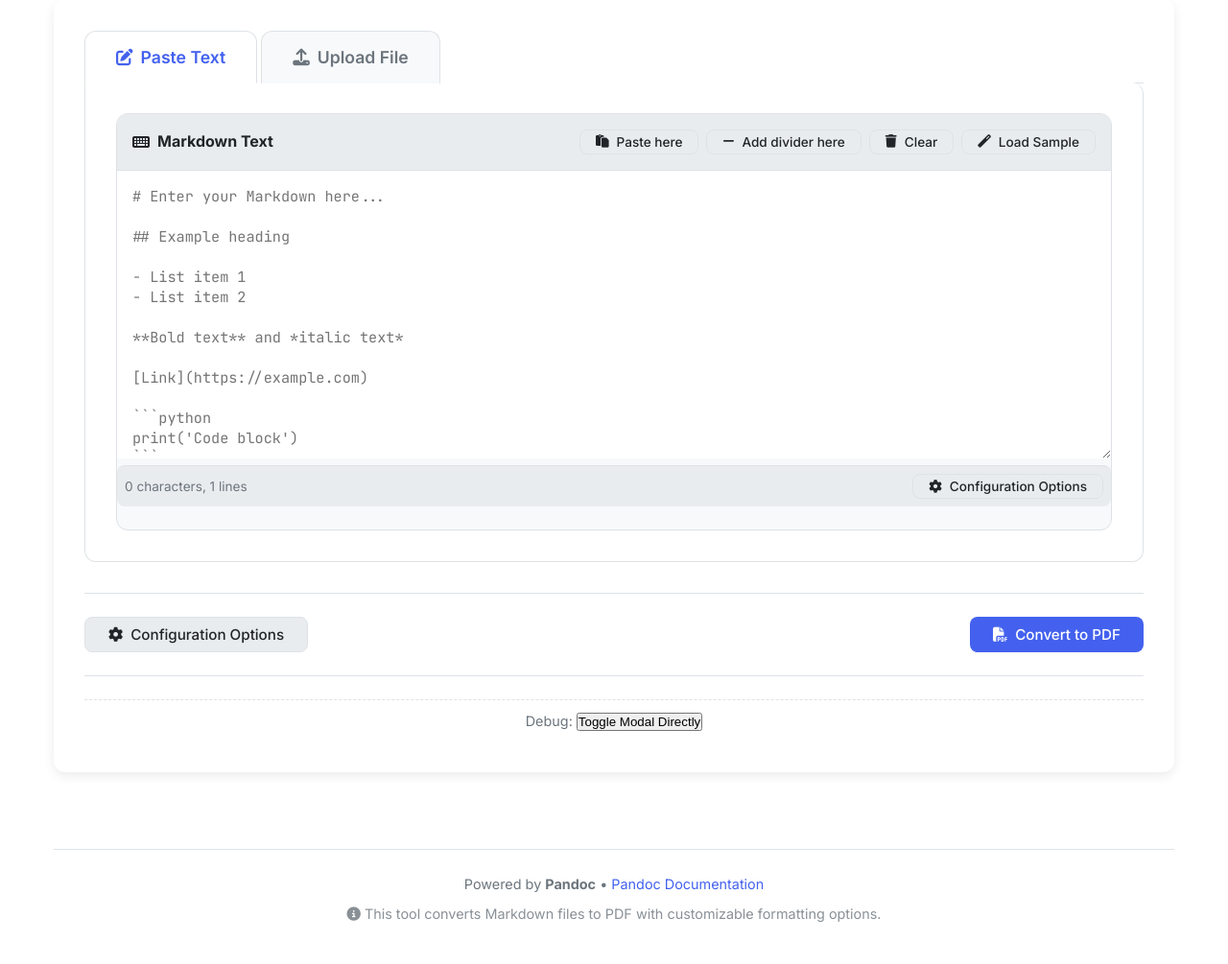
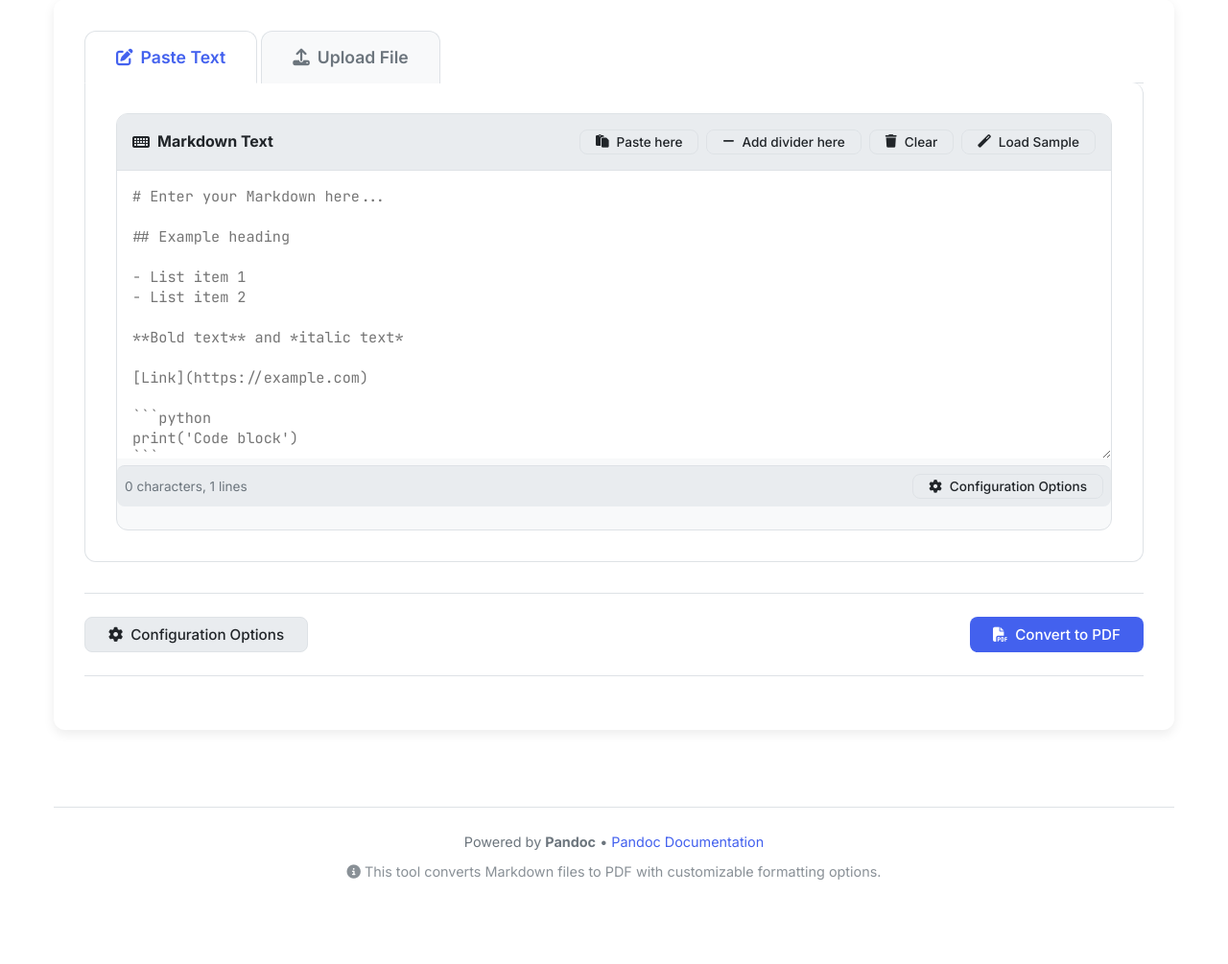
Before and after one commit to JohnXu22786/Markdown-to-PDF, a Flask app: page / in a window 1280 px wide. Shown: the part 159-1164 px from the top of the page at 96% size. After the commit the page ends 1076 px from the top, so only its background shows below. Run offline with Flask 3, Linux system fonts and the light colour scheme; some libraries are stand-ins or nearby versions.

Commit message:
refactor: Remove debug content and update naming conventions
- Remove all debug console.log statements, alert() calls, and debug toggle button
- Update HTML IDs from modal to configuration terminology:
  open-modal-stats -> config-stats-btn
  open-modal-action -> config-action-btn
  config-modal -> configuration
  close-modal -> close-config-btn
  cancel-modal -> cancel-config-btn
  save-modal -> save-config-btn
  reset-all-modal -> reset-config
  modal-title -> config-title
- Update JavaScript variable names to match new IDs
- Rename setupModal() to setupConfigurationDialog() to avoid conflict
- Update comments and error messages from modal to configuration terminology
- Preserve legitimate error handling and user feedback functionality

Co-Authored-By: Claude Opus 4.6 <noreply@anthropic.com>

````diff
--- a/static/js/main.js
+++ b/static/js/main.js
@@ -2,7 +2,6 @@
  * Main application logic for Markdown to PDF Converter
  * Handles file upload, text input, configuration, and API calls
  */
-console.log('main.js loading');
 window.addEventListener('error', function(e) {
     console.error('Global error caught:', e.error);
 });
@@ -59,17 +58,16 @@ class MarkdownToPDFConverter {
             // Additional DOM elements
             this.cjkFontsGroup = document.getElementById('cjk-fonts-group');
 
-            // Modal elements
-            this.openModalStatsBtn = document.getElementById('open-modal-stats');
-            this.openModalActionBtn = document.getElementById('open-modal-action');
-            this.modal = document.getElementById('config-modal');
-            this.closeModalBtn = document.getElementById('close-modal');
-            this.cancelModalBtn = document.getElementById('cancel-modal');
-            this.saveModalBtn = document.getElementById('save-modal');
-            this.resetAllModalBtn = document.getElementById('reset-all-modal');
-            this.modalTitle = document.getElementById('modal-title');
+            // Configuration elements
+            this.configStatsBtn = document.getElementById('config-stats-btn');
+            this.configActionBtn = document.getElementById('config-action-btn');
+            this.configuration = document.getElementById('configuration');
+            this.closeConfigBtn = document.getElementById('close-config-btn');
+            this.cancelConfigBtn = document.getElementById('cancel-config-btn');
+            this.saveConfigBtn = document.getElementById('save-config-btn');
+            this.configTitle = document.getElementById('config-title');
 
-            // Modal state
+            // Configuration state
             this.previousFocusElement = null;
             this.debouncedUpdateTextStats = MarkdownToPDFConverter.debounce(() => this.updateTextStats(), 300);
 
@@ -80,7 +78,6 @@ class MarkdownToPDFConverter {
             this.currentRequestId = null;
             this.currentOutputFilename = null;
 
-            console.log('MarkdownToPDFConverter constructor called');
             this.init();
         } catch (error) {
             console.error('Error in MarkdownToPDFConverter constructor:', error);
@@ -100,7 +97,7 @@ class MarkdownToPDFConverter {
         };
     }
 
-    // Hardcoded presets for modal
+    // Hardcoded presets for configuration
     static PRESETS = {
         academic: {
             'document-class': 'article',
@@ -140,7 +137,6 @@ class MarkdownToPDFConverter {
     };
 
     init() {
-        console.log('MarkdownToPDFConverter init() called');
         // Tab switching
         this.setupTabs();
 
@@ -156,8 +152,8 @@ class MarkdownToPDFConverter {
         // Language handling
         this.setupLanguageHandling();
 
-        // Modal handling
-        this.setupModal();
+        // Configuration handling
+        this.setupConfigurationDialog();
 
         // Event listeners for buttons
         this.setupEventListeners();
@@ -517,116 +513,98 @@ $$
         this.cjkFontsGroup.style.display = anyChecked ? 'block' : 'none';
     }
 
-    setupModal() {
+    setupConfigurationDialog() {
         try {
-            console.log('Setting up modal...');
-            console.log('openModalStatsBtn:', this.openModalStatsBtn);
-            console.log('openModalActionBtn:', this.openModalActionBtn);
-            console.log('modal:', this.modal);
-            console.log('closeModalBtn:', this.closeModalBtn);
-            console.log('cancelModalBtn:', this.cancelModalBtn);
-            console.log('saveModalBtn:', this.saveModalBtn);
-            console.log('resetAllModalBtn:', this.resetAllModalBtn);
 
             // Check for required elements
-            if (!this.openModalStatsBtn || !this.openModalActionBtn || !this.modal) {
-                console.error('Modal setup failed: missing required DOM elements');
+            if (!this.configStatsBtn || !this.configActionBtn || !this.configuration) {
+                console.error('Configuration setup failed: missing required DOM elements');
                 // Show visible error
-                this.showVisibleError('Modal setup failed: missing required DOM elements. Check browser console.');
                 return;
             }
 
-            // Check for modal control elements
-            if (!this.closeModalBtn) {
-                console.warn('closeModalBtn not found');
+            // Check for configuration control elements
+            if (!this.closeConfigBtn) {
+                console.warn('closeConfigBtn not found');
             }
-            if (!this.cancelModalBtn) {
-                console.warn('cancelModalBtn not found');
+            if (!this.cancelConfigBtn) {
+                console.warn('cancelConfigBtn not found');
             }
-            if (!this.saveModalBtn) {
-                console.warn('saveModalBtn not found');
+            if (!this.saveConfigBtn) {
+                console.warn('saveConfigBtn not found');
             }
-            if (!this.resetAllModalBtn) {
-                console.warn('resetAllModalBtn not found');
+            if (!this.resetConfigBtn) {
+                console.warn('resetConfigBtn not found');
             }
 
         // Track previously focused element for accessibility
         this.previousFocusElement = null;
 
-        // Open modal from both buttons
-        const openModal = () => {
-            console.log('Opening modal, closeModalBtn:', this.closeModalBtn);
-            console.log('Modal classList before:', this.modal.classList);
-            alert('Modal opened - debugging'); // Temporary debug
-            this.modal.classList.remove('hidden');
-            console.log('Modal classList after:', this.modal.classList);
-            this.modal.setAttribute('aria-hidden', 'false');
+        // Open configuration from both buttons
+        const openConfiguration = () => {
+            this.configuration.classList.remove('hidden');
+            this.configuration.setAttribute('aria-hidden', 'false');
             this.previousFocusElement = document.activeElement;
-            if (this.closeModalBtn) {
-                this.closeModalBtn.focus();
-                console.log('Focused close button');
+            if (this.closeConfigBtn) {
+                this.closeConfigBtn.focus();
             } else {
-                console.error('Cannot focus closeModalBtn: element not found');
+                console.error('Cannot focus closeConfigBtn: element not found');
             }
-            // Additional debug: check computed display style
-            const display = window.getComputedStyle(this.modal).display;
-            console.log('Modal computed display:', display);
         };
 
         // Safe event listener helper
         const safeAddEventListener = (element, event, handler) => {
             if (element) {
-                console.log(`Adding ${event} listener to`, element.id || element);
                 element.addEventListener(event, handler);
             } else {
                 console.warn(`Cannot add ${event} listener to missing element`);
             }
         };
 
-        safeAddEventListener(this.openModalStatsBtn, 'click', openModal);
-        safeAddEventListener(this.openModalActionBtn, 'click', openModal);
+        safeAddEventListener(this.configStatsBtn, 'click', openConfiguration);
+        safeAddEventListener(this.configActionBtn, 'click', openConfiguration);
 
-        // Close modal
-        const closeModal = () => {
-            this.modal.classList.add('hidden');
-            this.modal.setAttribute('aria-hidden', 'true');
+        // Close configuration
+        const closeConfiguration = () => {
+            this.configuration.classList.add('hidden');
+            this.configuration.setAttribute('aria-hidden', 'true');
             if (this.previousFocusElement) {
                 this.previousFocusElement.focus();
             }
         };
 
-        safeAddEventListener(this.closeModalBtn, 'click', closeModal);
-        safeAddEventListener(this.cancelModalBtn, 'click', closeModal);
+        safeAddEventListener(this.closeConfigBtn, 'click', closeConfiguration);
+        safeAddEventListener(this.cancelConfigBtn, 'click', closeConfiguration);
 
-        // Save modal (just close for now, configuration is already saved to state)
-        safeAddEventListener(this.saveModalBtn, 'click', () => {
-            closeModal();
+        // Save configuration (just close for now, configuration is already saved to state)
+        safeAddEventListener(this.saveConfigBtn, 'click', () => {
+            closeConfiguration();
             // Optional: Show confirmation or update UI
         });
 
-        // Close modal when clicking outside
-        safeAddEventListener(this.modal, 'click', (e) => {
-            if (e.target === this.modal) {
-                closeModal();
+        // Close configuration when clicking outside
+        safeAddEventListener(this.configuration, 'click', (e) => {
+            if (e.target === this.configuration) {
+                closeConfiguration();
             }
         });
 
-        // Close modal with Escape key
+        // Close configuration with Escape key
         document.addEventListener('keydown', (e) => {
-            if (e.key === 'Escape' && !this.modal.classList.contains('hidden')) {
-                closeModal();
+            if (e.key === 'Escape' && !this.configuration.classList.contains('hidden')) {
+                closeConfiguration();
             }
         });
 
         // Language support - show CJK fonts when any CJK language is selected
         // This is already handled by setupLanguageHandling(), but we need to ensure
-        // the event delegation works for modal checkboxes
+        // the event delegation works for configuration checkboxes
         const languageCheckboxes = document.querySelectorAll('input[name="language"]');
-        const modalBody = document.querySelector('.modal-body');
+        const configBody = document.querySelector('.modal-body');
 
-        // Event delegation for language checkboxes in modal
-        if (modalBody) {
-            modalBody.addEventListener('change', (e) => {
+        // Event delegation for language checkboxes in configuration
+        if (configBody) {
+            configBody.addEventListener('change', (e) => {
                 if (e.target.matches('input[name="language"]')) {
                     const anyChecked = Array.from(languageCheckboxes).some(cb => cb.checked);
                     this.cjkFontsGroup.style.display = anyChecked ? 'block' : 'none';
@@ -636,13 +614,13 @@ $$
 
         // Preset selection - handled by setupConfiguration() via this.presetsSelect
 
-        // Reset all button in modal
-        safeAddEventListener(this.resetAllModalBtn, 'click', () => {
+        // Reset all button in configuration
+        safeAddEventListener(this.resetConfigBtn, 'click', () => {
             // Reset text area
             this.markdownText.value = '';
             this.updateTextStats();
 
-            // Reset modal settings
+            // Reset configuration settings
             this.presetsSelect.value = '';
             this.configInputs.pdfEngine.value = 'xelatex';
             this.configInputs.documentClass.value = 'article';
@@ -659,14 +637,10 @@ $$
             this.cjkFontsGroup.style.display = 'none';
 
             // Optional: Show confirmation
-            console.log('All settings reset');
         });
 
-        console.log('Modal setup complete');
-        // Show temporary success message
-        this.showVisibleSuccess('Modal system ready. Click "Configuration Options" to open modal.');
         } catch (error) {
-            console.error('Error in setupModal:', error);
+            console.error('Error in setupConfigurationDialog:', error);
         }
     }
 
@@ -971,63 +945,7 @@ $$
         this.resultArea.classList.add('hidden');
     }
 
-    showVisibleError(message) {
-        // Create a temporary visible error message at top of page
-        const errorDiv = document.createElement('div');
-        errorDiv.style.cssText = `
-            position: fixed;
-            top: 20px;
-            left: 50%;
-            transform: translateX(-50%);
-            background: #f72585;
-            color: white;
-            padding: 15px 20px;
-            border-radius: 8px;
-            z-index: 9999;
-            box-shadow: 0 4px 12px rgba(0,0,0,0.2);
-            font-family: sans-serif;
-            font-size: 14px;
-            max-width: 80%;
-            text-align: center;
-        `;
-        errorDiv.textContent = `Debug: ${message}`;
-        document.body.appendChild(errorDiv);
-        // Auto-remove after 10 seconds
-        setTimeout(() => {
-            if (errorDiv.parentNode) {
-                errorDiv.parentNode.removeChild(errorDiv);
-            }
-        }, 10000);
-    }
 
-    showVisibleSuccess(message) {
-        // Create a temporary success message at top of page
-        const successDiv = document.createElement('div');
-        successDiv.style.cssText = `
-            position: fixed;
-            top: 20px;
-            left: 50%;
-            transform: translateX(-50%);
-            background: #4cc9f0;
-            color: white;
-            padding: 15px 20px;
-            border-radius: 8px;
-            z-index: 9999;
-            box-shadow: 0 4px 12px rgba(0,0,0,0.2);
-            font-family: sans-serif;
-            font-size: 14px;
-            max-width: 80%;
-            text-align: center;
-        `;
-        successDiv.textContent = `✓ ${message}`;
-        document.body.appendChild(successDiv);
-        // Auto-remove after 5 seconds
-        setTimeout(() => {
-            if (successDiv.parentNode) {
-                successDiv.parentNode.removeChild(successDiv);
-            }
-        }, 5000);
-    }
 
     hideError() {
         this.errorArea.classList.add('hidden');
@@ -1087,28 +1005,7 @@ $$
     }
 }
 
-// Test function for debugging modal
-window.testModal = function() {
-    console.log('Testing modal...');
-    const btn = document.getElementById('open-modal-stats');
-    if (btn) {
-        console.log('Found button, clicking...');
-        btn.click();
-    } else {
-        console.error('Button not found');
-    }
-};
-
-// Auto-test modal if debug parameter present
-if (window.location.search.includes('debug=modal')) {
-    setTimeout(() => {
-        console.log('Auto-testing modal due to debug parameter');
-        window.testModal();
-    }, 3000);
-}
-
 // Initialize converter when DOM is loaded
 document.addEventListener('DOMContentLoaded', () => {
-    console.log('DOMContentLoaded - initializing MarkdownToPDFConverter');
     new MarkdownToPDFConverter();
 });
--- a/templates/index.html
+++ b/templates/index.html
@@ -77,7 +77,7 @@ print('Code block')
 ```"></textarea>
             <div class="text-stats">
                 <span id="combined-stats" class="stats-info">0 characters, 0 lines</span>
-                <button class="btn btn-sm btn-secondary" id="open-modal-stats" onclick="console.log('open-modal-stats clicked'); alert('open-modal-stats clicked');">
+                <button class="btn btn-sm btn-secondary" id="config-stats-btn">
                     <i class="fas fa-cog"></i> Configuration Options
                 </button>
             </div>
@@ -86,7 +86,7 @@ print('Code block')
 
     <!-- Action buttons -->
     <div class="action-buttons">
-        <button class="btn btn-secondary" id="open-modal-action" onclick="console.log('open-modal-action clicked'); alert('open-modal-action clicked');">
+        <button class="btn btn-secondary" id="config-action-btn">
             <i class="fas fa-cog"></i> Configuration Options
         </button>
         <button class="btn btn-primary" id="convert-btn">
@@ -117,12 +117,12 @@ print('Code block')
     </div>
 
 
-    <!-- Configuration Modal -->
-    <div id="config-modal" class="modal hidden" role="dialog" aria-modal="true" aria-labelledby="modal-title" aria-hidden="true" tabindex="-1">
+    <!-- Configuration Panel -->
+    <div id="configuration" class="modal hidden" role="dialog" aria-modal="true" aria-labelledby="config-title" aria-hidden="true" tabindex="-1">
         <div class="modal-content">
             <div class="modal-header">
-                <h3 id="modal-title"><i class="fas fa-cog"></i> PDF Configuration Options</h3>
-                <button class="btn-icon small" id="close-modal">
+                <h3 id="config-title"><i class="fas fa-cog"></i> PDF Configuration Options</h3>
+                <button class="btn-icon small" id="close-config-btn">
                     <i class="fas fa-times"></i>
                 </button>
             </div>
@@ -244,19 +244,15 @@ print('Code block')
                 </div>
             </div>
             <div class="modal-footer">
-                <button class="btn btn-secondary" id="reset-all-modal">
+                <button class="btn btn-secondary" id="reset-config">
                     <i class="fas fa-redo"></i> Reset All
                 </button>
-                <button class="btn btn-secondary" id="cancel-modal">Cancel</button>
-                <button class="btn btn-primary" id="save-modal">Save Configuration</button>
+                <button class="btn btn-secondary" id="cancel-config-btn">Cancel</button>
+                <button class="btn btn-primary" id="save-config-btn">Save Configuration</button>
             </div>
         </div>
     </div>
 
-    <!-- Test button for modal debugging -->
-    <div style="text-align: center; margin-top: 20px; padding: 10px; border-top: 1px dashed var(--border-color);">
-        <p style="color: var(--text-secondary); font-size: 0.9rem;">Debug: <button onclick="document.getElementById('config-modal').classList.toggle('hidden'); console.log('Modal toggled'); alert('Modal toggled');">Toggle Modal Directly</button></p>
-    </div>
 
     <!-- Error Area -->
     <div id="error-area" class="error-area hidden">
````
